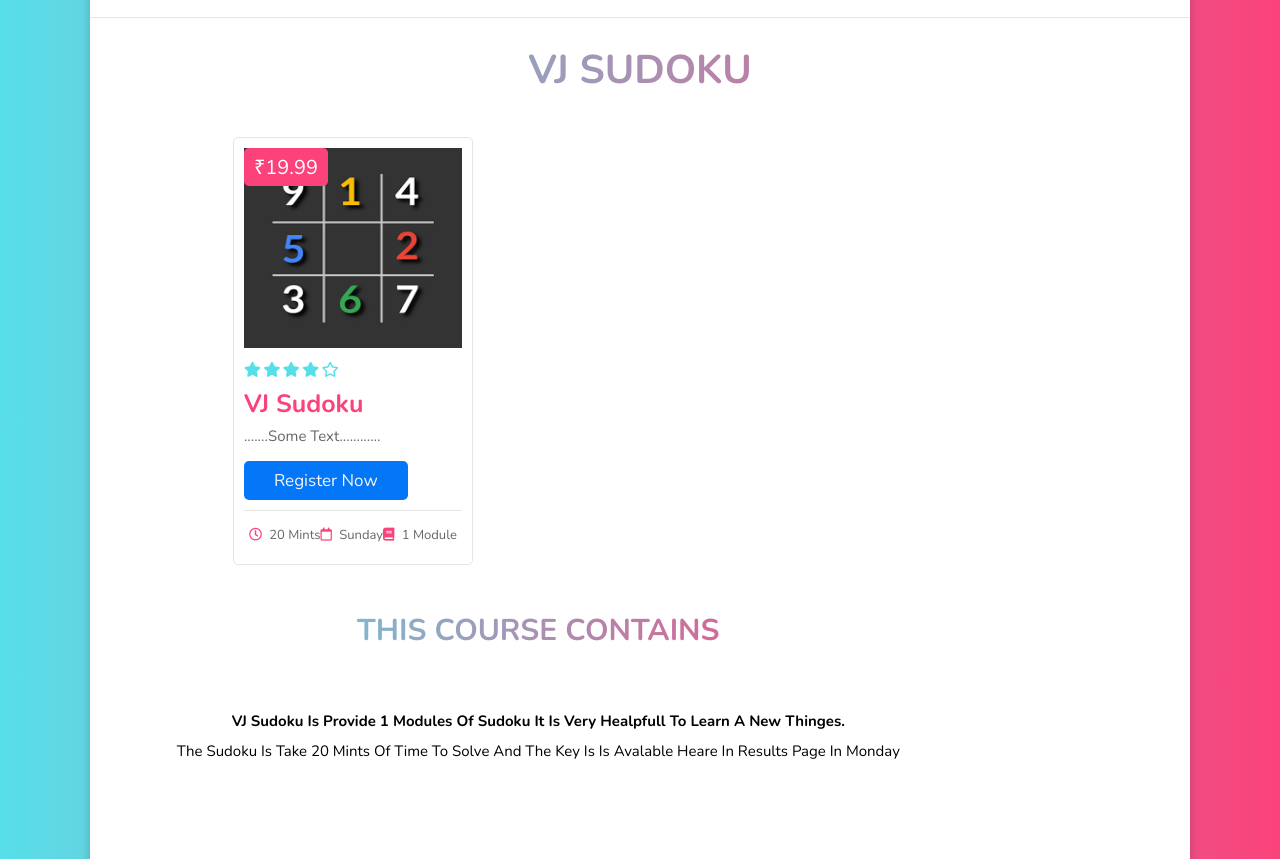
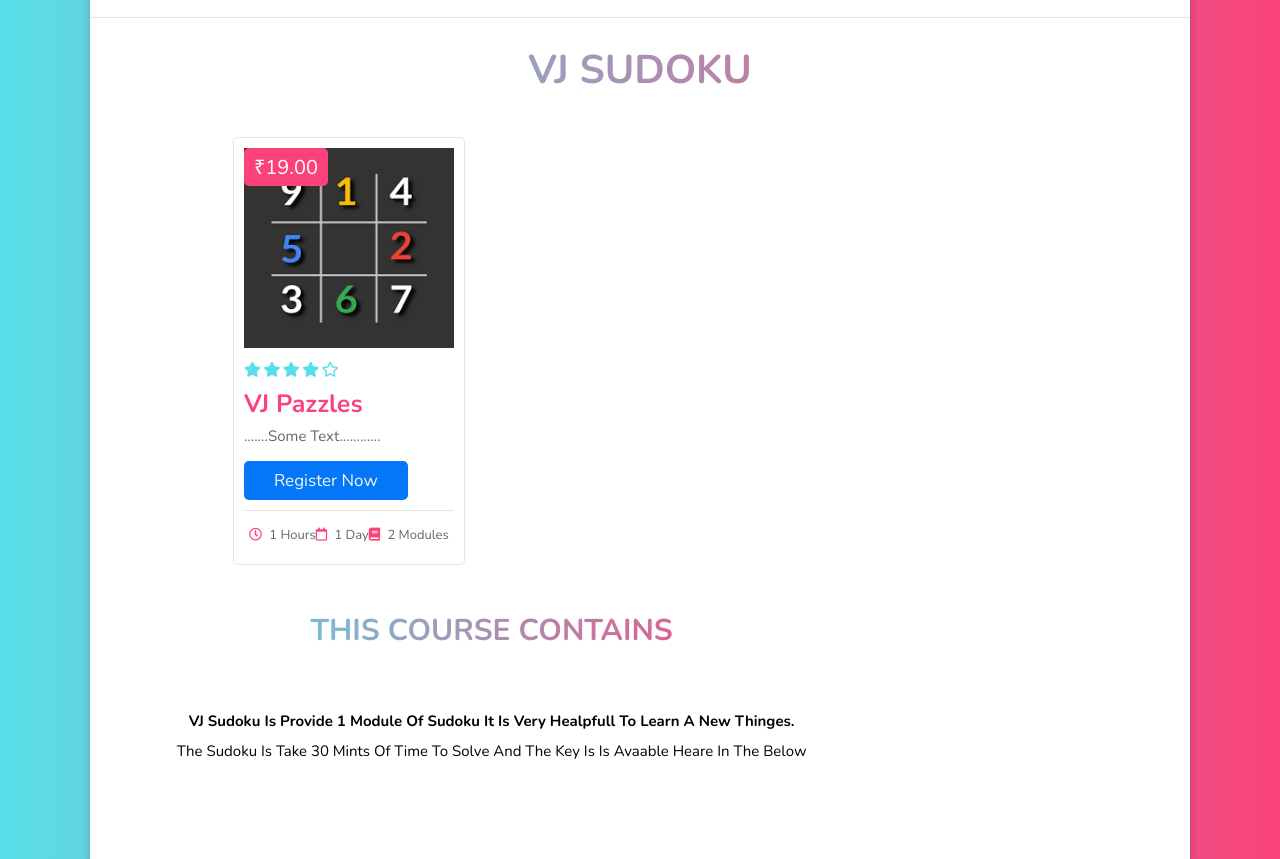
Before and after one commit to Mohan-Ganta/VJWeb, a plain HTML site: page sudokuevent.html in a window 1280 px wide. Shown: the part 87-946 px from the top of the page. Drawn offline with nearby package versions, Linux system fonts and the light colour scheme.

Commit message:
Update sudokuevent.html

```diff
--- a/sudokuevent.html
+++ b/sudokuevent.html
@@ -42,7 +42,7 @@
 
 
         <div class="box">
-        <span class="amount">₹19.99</span>
+            <span class="amount">₹19.00</span>
             <img src="images/sudoku.png" alt="">
             <div class="stars">
                 <i class="fas fa-star"></i>
@@ -51,15 +51,16 @@
                 <i class="fas fa-star"></i>
                 <i class="far fa-star"></i>
             </div>
-        <h3>VJ Sudoku</h3>
+            <h3>VJ Pazzles</h3>
             <p>.......some text............</p>
             <a href="#" class="btn">Register Now</a>
             <div class="icons">
-            <p> <i class="far fa-clock"></i> 20 Mints </p>
-            <p> <i class="far fa-calendar"></i> Sunday </p>
-            <p> <i class="fas fa-book"></i> 1 module </p>
+                <p> <i class="far fa-clock"></i> 1 hours </p>
+                <p> <i class="far fa-calendar"></i> 1 Day </p>
+                <p> <i class="fas fa-book"></i> 2 modules </p>
             </div>
         </div>
+
 
 
 
@@ -67,20 +68,19 @@
       <div>
 
          <h3 class="text"> This course contains </h3> <hr>
-     <h2 style="text-align: center;" > <br><br><br> VJ sudoku  is provide 1 modules of sudoku  It is very healpfull to learn a new thinges. <hr> </h2>
+         <h2 style="text-align: center;" > <br><br><br> VJ sudoku  is provide 1 module of sudoku It is very healpfull to learn a new thinges. <hr> </h2>
 
-     <p class="contant">The Sudoku is take 20 Mints of time to solve and the key is is avalable heare in Results page in Monday</p> <hr>
+         <p class="contant">The sudoku is take 30 Mints of time to solve and the key is is avaable heare in the below</p> <hr>
          <h3 class="text"> <br><br> Click here to start learning <br> <br></h3>
          <div>
 
+            <a href="#" class="btn">Take Test</a>
             <a href="#" class="btn">Register Now</a>
-        <a href="#" class="btn">Take Test</a>
             <a href="#" class="btn"><i class="fa fa-share-alt"></i> Share with friends</a>
          </div>
       </div>
       <hr>
     </section>
-
 
 <!--------weekly events------->
 <h1 class="heading"> Weekly Events</h1>
```
Lines whose indentation alone changed are shown as unchanged.
